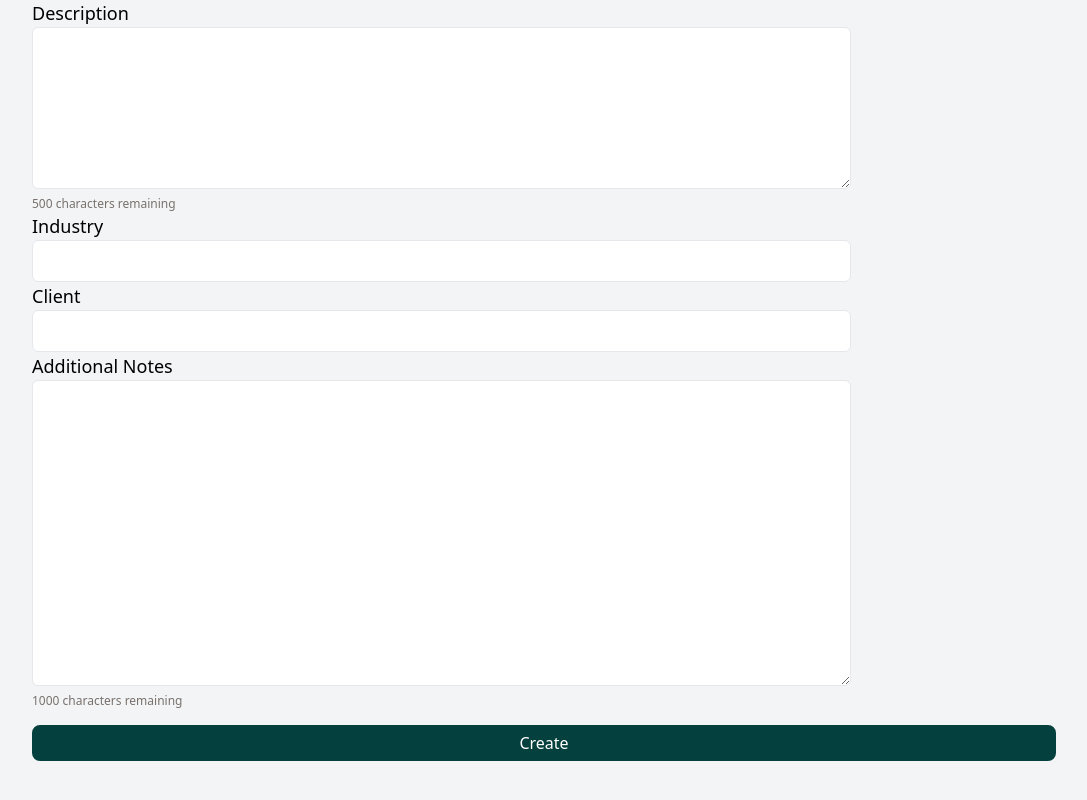
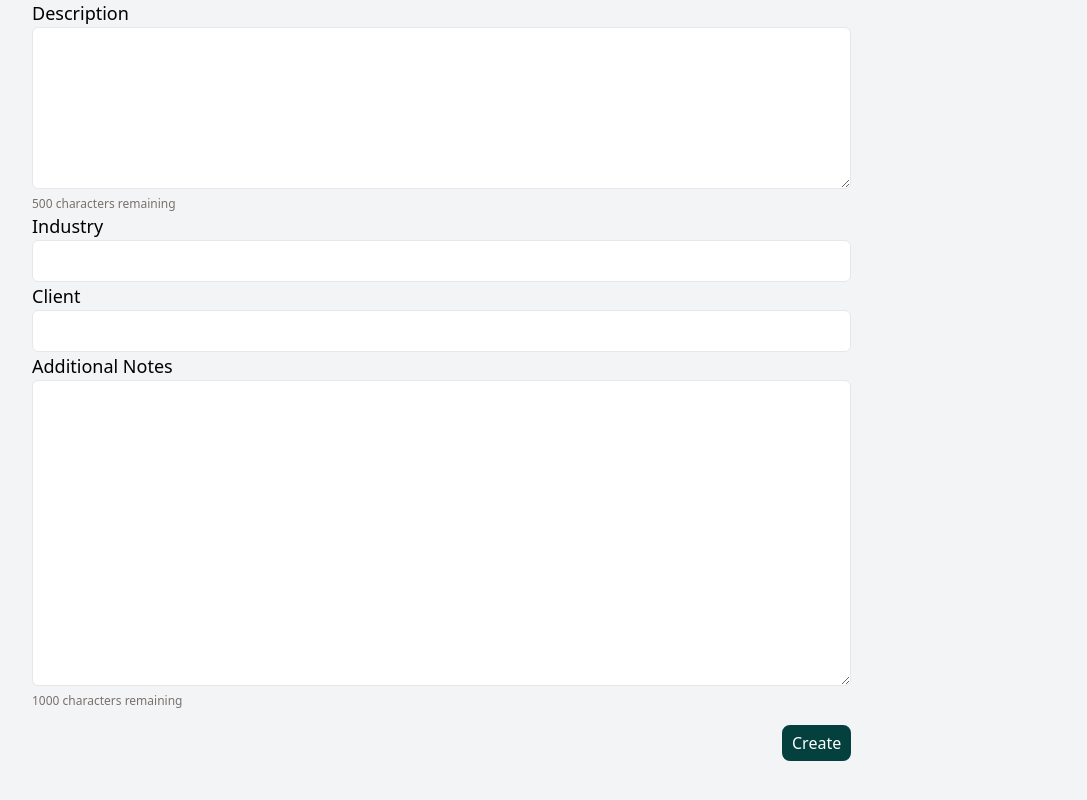
Before and after one commit to demarb/bugsprint, a Next.js app: page /project/new in a window 1280 px wide. Shown: the part 298-1098 px from the top of the page, without its empty margins (96-1183 px from the left). Built offline with nearby package versions, Linux system fonts and the light colour scheme; no server answers.

Commit message:
Minor form changes

```diff
--- a/components/ProjectForm.tsx
+++ b/components/ProjectForm.tsx
@@ -73,12 +73,21 @@ const ProjectForm = ({type, submitting, project, setProject, handleSubmit} : Pro
             </label>
 
             {/* <Link href="/projects" className="ml-auto"> */}
-            <button type="button"
-                disabled={submitting}
-                //   key={}
-                  onClick={handleSubmit}
-                className="green_btn mt-4 ">{type}
-            </button>
+            <div className="w-full lg:w-4/5 flex">
+                <button type="button"
+                    disabled={submitting}
+                    //   key={}
+                    onClick={handleSubmit}
+                    className="green_btn ml-auto mt-4"
+                >
+                    {
+                        type === "Create" ?
+                            (submitting ? "Creating Project" : "Create")
+                            : (submitting ? "Updating Project" : "Update")
+                    }
+                </button>
+            </div>
+
             {/* </Link> */}
 
         </form>
--- a/components/Provider.tsx
+++ b/components/Provider.tsx
@@ -5,8 +5,8 @@ import { SessionProvider } from 'next-auth/react'
 import { type ProviderProps } from '@/utils/definitions'
 
 const Provider = ({children, session} : ProviderProps) => {
-  console.log("SESSION OBJECT IN PROVIDER:")
-  console.log(session)
+  // console.log("SESSION OBJECT IN PROVIDER:")
+  // console.log(session)
 
   return (
     <SessionProvider session={session}>
--- a/styles/globals.css
+++ b/styles/globals.css
@@ -48,9 +48,9 @@ body {
   @apply text-5xl font-extrabold leading-[1.15] text-primary-green sm:text-6xl;
 }
 
-/* .form_label{
+.form_label{
   @apply text-lg
-} */
+}
 
 .form_input{
   @apply w-full lg:w-4/5 border rounded-md text-base p-2
```
